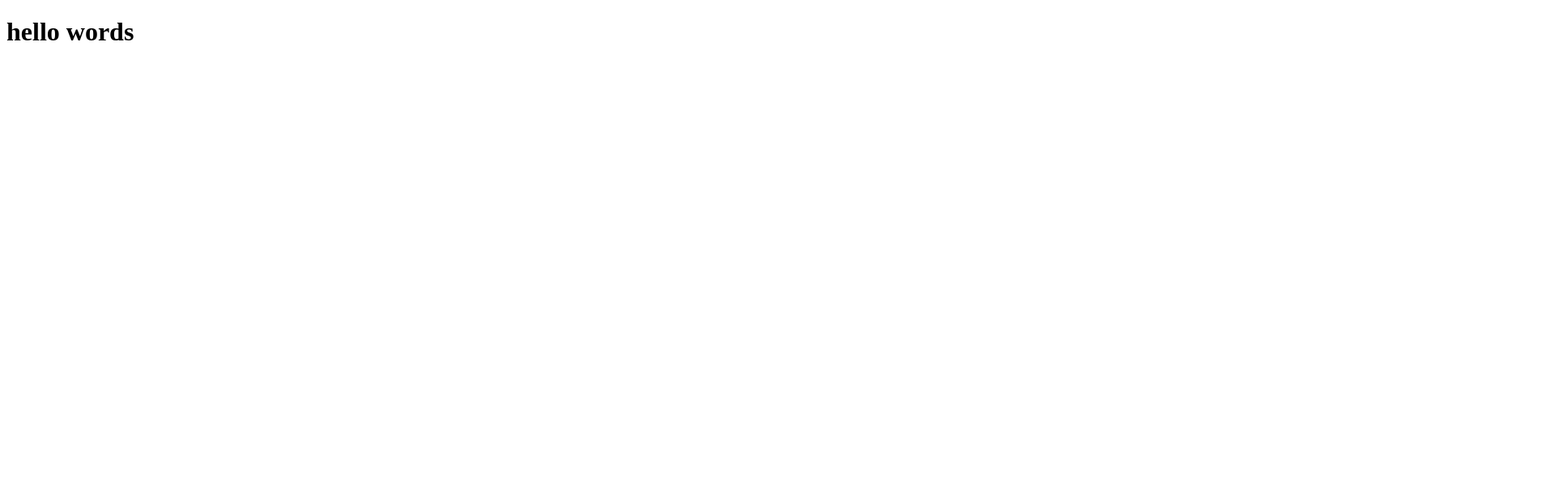
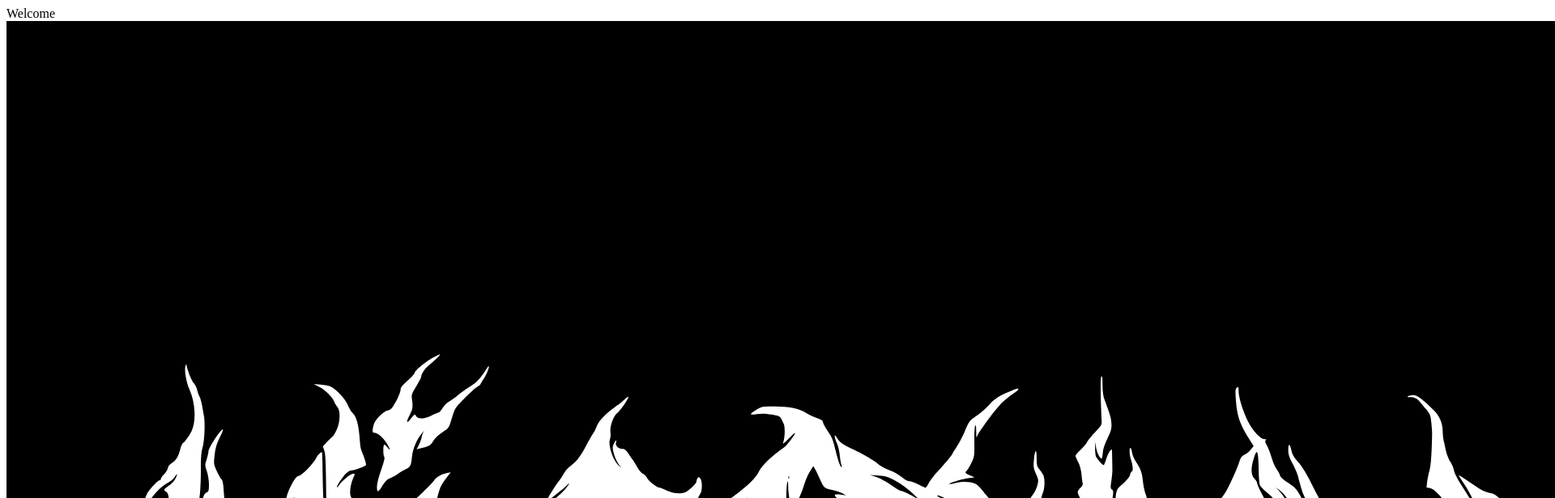
Before and after one commit to nicoluvas/jsx-playground, a React (Create React App) app: page / in a window 1280 px wide. Shown: the top 616 px of the page at 81% size, 1920 px wide, since content can reach past the window. Built offline with nearby package versions, Linux system fonts and the light colour scheme.

Commit message:
some modifications

```diff
--- /dev/null
+++ b/src/App.css
@@ -0,0 +1,5 @@
+*{
+    margin: 0;
+    padding: 0;
+    box-sizing: border-box;
+}
--- a/src/App.js
+++ b/src/App.js
@@ -1,6 +1,41 @@
+import logoIMG from './assets/title.svg'
+
 function App() {
     return(
-        <h1>hello words</h1>
+        <div className="container">
+            <div className="container-login">
+                <div className="wrap-login">
+                    <form className="login-form">
+
+                    <span className="login-form-title">Welcome</span>
+
+                    <span className="form-img">
+                        <img src={logoIMG} alt="nicoluvas"/>
+                    </span>
+
+                    <div className="wrap-input">
+                        <input type="email"/>
+                        <span className="focus-input" data-placeholder="Email"></span>
+                    </div>
+
+                    <div className="wrap-input">
+                        <input type="password"/>
+                        <span className="focus-input" data-placeholder="Password"></span>
+                    </div>
+
+                    <div className="container-container-logi-form-btn">
+                        <button className="login-form-btn">Confirm</button>
+                    </div>
+
+                    <div className="text-align">
+                        <span className="text1">Don't you have an account?</span>
+                        <a className="text2" href="#">Create one!</a>
+                    </div>
+
+                    </form>
+                </div>
+            </div>
+        </div>
     );
 }
 
```
Also changed, not shown: src/assets/title.svg (added).
